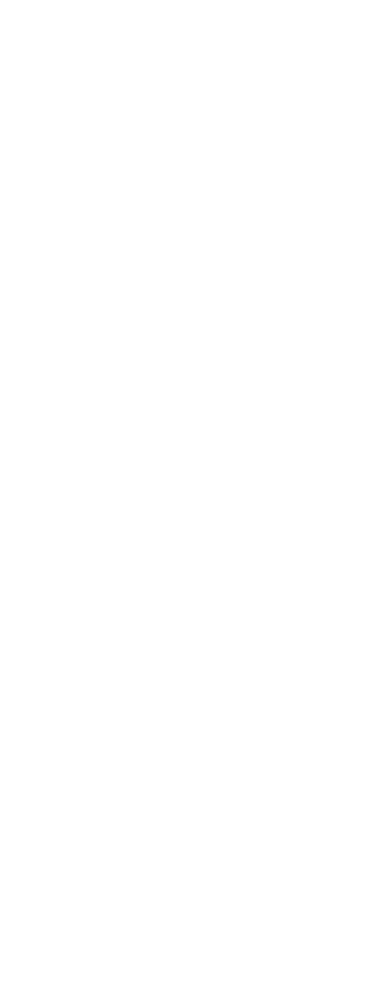
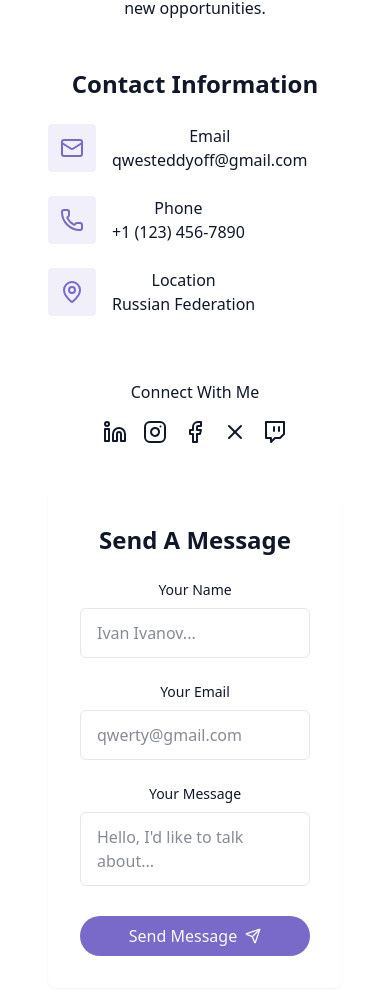
Before and after one commit to Steddyz/beautiful-portfolio, a React (Vite) app: page / in a window 390 px wide. Shown: the part 9256-10250 px from the top of the page. Before the commit the page ends 9000 px from the top, so only its background shows below. Built offline with nearby package versions, Linux system fonts and the light colour scheme.

Commit message:
add Contacts section

```diff
--- /dev/null
+++ b/src/components/Contacts.jsx
@@ -0,0 +1,164 @@
+import {
+  Facebook,
+  Instagram,
+  Linkedin,
+  Mail,
+  MapPin,
+  Phone,
+  Send,
+  Twitch,
+  X,
+} from "lucide-react";
+import { cn } from "@/lib/utils";
+
+const Contacts = () => {
+  const handleSubmit = (e) => {
+    e.preventDefault();
+
+    setTimeout(() => {}, 1500);
+  };
+
+  return (
+    <section id="contact" className="py-24 px-4 relative bg-secondary/30">
+      <div className="container mx-auto max-w-5xl">
+        <h2 className="text-3xl md:text-4xl font-semibold mb-12 text-center">
+          Get In <span className="text-primary"> Touch</span>
+        </h2>
+        <p className="text-center text-muted-foreground mb-12 max-w-2xl mx-auto">
+          Do you have a project idea or would like to partner up? Don’t hesitate
+          to get in touch. I'm always eager to explore new opportunities.
+        </p>
+
+        <div className="grid grid-cols-1 md:grid-cols-2 gap-12">
+          <div className="space-y-8">
+            <h3 className="text-2xl font-semibold mb-6">Contact Information</h3>
+            <div className="justify-center space-y-6">
+              <div className="flex items-start space-x-4">
+                <div className="p-3 rounded bg-primary/10">
+                  <Mail className="text-primary h-6 w-6 " />
+                </div>
+                <div>
+                  <h4 className="font-medium">Email</h4>
+                  <a
+                    href="mailto:qwesteddyoff@gmail.com"
+                    className="text-muted-foreground hover:text-primary transition-colors"
+                  >
+                    qwesteddyoff@gmail.com
+                  </a>
+                </div>
+              </div>
+              <div className="flex items-start space-x-4">
+                <div className="p-3 rounded bg-primary/10">
+                  <Phone className="text-primary h-6 w-6 " />
+                </div>
+                <div>
+                  <h4 className="font-medium">Phone</h4>
+                  <a
+                    href="tel:+11234567890"
+                    className="text-muted-foreground hover:text-primary transition-colors"
+                  >
+                    +1 (123) 456-7890
+                  </a>
+                </div>
+              </div>
+              <div className="flex items-start space-x-4">
+                <div className="p-3 rounded bg-primary/10">
+                  <MapPin className="text-primary h-6 w-6 " />
+                </div>
+                <div>
+                  <h4 className="font-medium">Location</h4>
+                  <a className="text-muted-foreground hover:text-primary transition-colors">
+                    Russian Federation
+                  </a>
+                </div>
+              </div>
+            </div>
+            <div className="pt-8">
+              <h4 className="font-medium mb-4">Connect With Me</h4>
+              <div className="flex justify-center space-x-4">
+                <a href="#">
+                  <Linkedin />
+                </a>
+                <a href="#">
+                  <Instagram />
+                </a>
+                <a href="#">
+                  <Facebook />
+                </a>
+                <a href="#">
+                  <X />
+                </a>
+                <a href="#">
+                  <Twitch />
+                </a>
+              </div>
+            </div>
+          </div>
+          <div className="bg-card p-8 rounded-lg shadow-xs">
+            <h3 className="text-2xl font-semibold mb-6">Send A Message</h3>
+            <form className="space-y-6">
+              <div>
+                <label
+                  htmlFor="name"
+                  className="block text-sm font-medium mb-2"
+                >
+                  Your Name
+                </label>
+                <input
+                  id="name"
+                  type="text"
+                  name="name"
+                  placeholder="Ivan Ivanov..."
+                  required
+                  className="w-full px-4 py-3 rounded-md border border-input bg-background focus:outline-hidden focus:ring-2 focus:ring-primary"
+                />
+              </div>
+              <div>
+                <label
+                  htmlFor="email"
+                  className="block text-sm font-medium mb-2"
+                >
+                  Your Email
+                </label>
+                <input
+                  id="email"
+                  type="email"
+                  name="email"
+                  placeholder="qwerty@gmail.com"
+                  required
+                  className="w-full px-4 py-3 rounded-md border border-input bg-background focus:outline-hidden focus:ring-2 focus:ring-primary"
+                />
+              </div>
+              <div>
+                <label
+                  htmlFor="message"
+                  className="block text-sm font-medium mb-2"
+                >
+                  Your Message
+                </label>
+                <textarea
+                  id="message"
+                  name="message"
+                  placeholder="Hello, I'd like to talk about..."
+                  required
+                  className="w-full px-4 py-3 rounded-md border border-input bg-background focus:outline-hidden focus:ring-2 focus:ring-primary resize-none"
+                />
+              </div>
+              <button
+                type="submit"
+                className={cn(
+                  "cosmic-button w-full flex items-center justify-center gap-2"
+                )}
+              >
+                Send Message
+                <Send size={16} />
+              </button>
+            </form>
+          </div>
+        </div>
+      </div>
+    </section>
+  );
+};
+
+export default Contacts;
--- a/src/components/Projects.jsx
+++ b/src/components/Projects.jsx
@@ -64,7 +64,7 @@
     <section id="projects" className="py-24 px-4 relative">
       <div className="container mx-auto max-w-5xl">
         <h2 className="text-3xl md:text-4xl mb-4 text-center font-bold">
-          Featured<span className="text-primary">Projects</span>
+          Featured <span className="text-primary">Projects</span>
         </h2>
         <p className="text-center text-muted-foreground mb-12 max-w-2xl mx-auto">
           Here are a few of my latest projects. Each one has been thoughtfully
--- a/src/pages/Home.jsx
+++ b/src/pages/Home.jsx
@@ -1,4 +1,3 @@
-import React from "react";
 import ThemeToggle from "../components/ThemeToggle";
 import StarBackground from "../components/StarBackground";
 import Navbar from "../components/Navbar";
@@ -6,6 +5,7 @@
 import About from "../components/About";
 import Skills from "../components/Skills";
 import Projects from "../components/Projects";
+import Contacts from "../components/Contacts";
 
 const Home = () => {
   return (
@@ -18,6 +18,7 @@
         <About />
         <Skills />
         <Projects />
+        <Contacts />
       </main>
     </div>
   );
```
